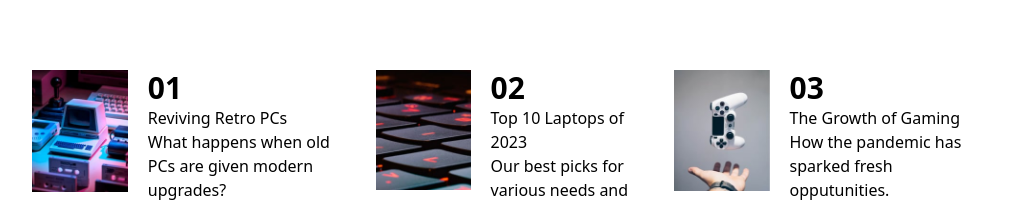
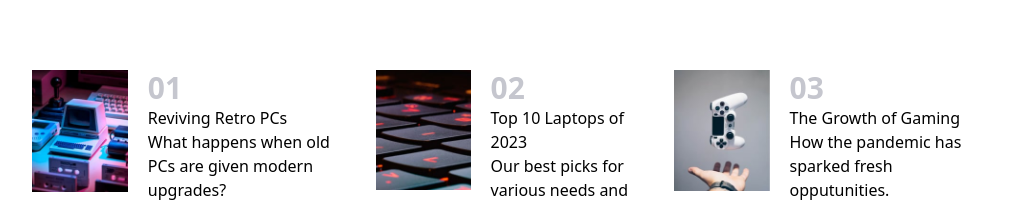
Before and after one commit to chrisgibbo/News-Homepage, a plain HTML site: page index.html in a window 1280 px wide. Shown: the part 771-973 px from the top of the page, without its empty margins (128-1151 px from the left). Drawn offline with nearby package versions, Linux system fonts and the light colour scheme.

Commit message:
change color on num to greyblue

```diff
--- a/style.css
+++ b/style.css
@@ -24,3 +24,7 @@
     color: var(--grayishBlue);
     font-size: 14px;
 }
+
+.img-num {
+    color: var(--grayishBlue);
+}
```
